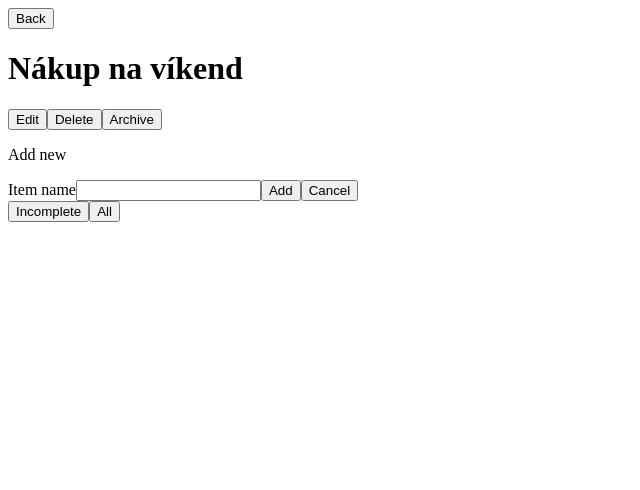
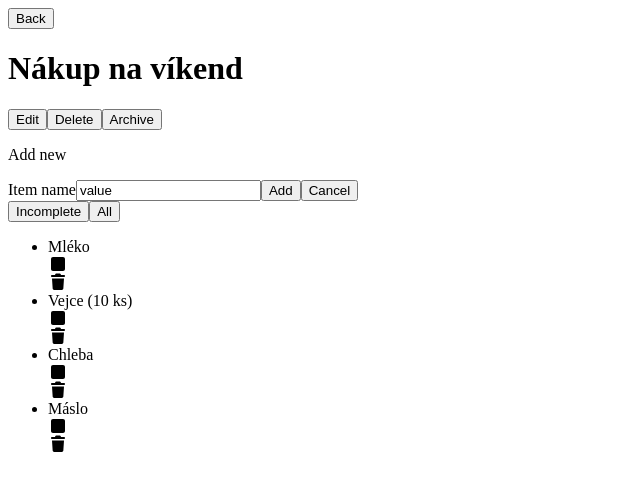
Before and after one commit to savcukova/shoppingList, a React (Vite) app: page / in a window 1280 px wide. Shown: the top 490 px of the page, without its empty margins (0-640 px from the left). Built offline with nearby package versions, Linux system fonts and the light colour scheme.

Commit message:
Updated Item, ItemList, and ListDetailPage components

```diff
--- a/src/components/Item.jsx
+++ b/src/components/Item.jsx
@@ -10,11 +10,10 @@ function Item({ item, onCheck, onDelete }) {
     <li>
       <span>{item.name}</span>
 
-      {/* changing state (done or no)*/}
       <div onClick={() => onCheck(item.id)}>
         <FontAwesomeIcon icon={item.done ? faCheckSquare : faSquare} />
       </div>
-      {/* deleting item*/}
+
       <div onClick={() => onDelete(item.id)}>
         <FontAwesomeIcon icon={faTrash} />
       </div>
--- a/src/components/ItemList.jsx
+++ b/src/components/ItemList.jsx
@@ -1,7 +1,29 @@
 import Item from "./Item.jsx";
 
-function ItemList() {
-  return <div></div>;
+function ItemList({ items, onCheck, onDeleteItem }) {
+  if (items.length === 0) {
+    return (
+      <div>
+        <p>No items</p>
+        <button>Add new</button>
+      </div>
+    );
+  }
+
+  return (
+    <>
+      <ul>
+        {items.map((item) => (
+          <Item
+            key={item.id}
+            item={item}
+            onCheck={() => onCheck(item.id)}
+            onDelete={() => onDeleteItem(item.id)}
+          />
+        ))}
+      </ul>
+    </>
+  );
 }
 
 export default ItemList;
--- a/src/routes/ListDetailPage.jsx
+++ b/src/routes/ListDetailPage.jsx
@@ -17,10 +17,33 @@ function ListDetailPage() {
   return (
     <div>
       <div>
-        <ListHeader name={list.name} isOwner={isOwner} />
-        <AddNewForm />
-        <ListTabs />
-        <ItemList />
+        <ListHeader
+          name={list.name}
+          isOwner={isOwner}
+          onBack={() => console.log("Back")}
+          onEdit={() => console.log("Edit")}
+          onDelete={() => console.log("Delete")}
+          onArchive={() => console.log("Archive")}
+        />
+        <AddNewForm
+          value={"value"}
+          onChange={() => {
+            console.log("Changed value");
+          }}
+          onAdd={() => console.log("Add new")}
+          onCancel={() => console.log("Cancel")}
+        />
+        <ListTabs
+          activeTab={"incomplete"}
+          onTabChange={() => {
+            console.log("Changed tab");
+          }}
+        />
+        <ItemList
+          items={list.items}
+          onCheck={() => console.log("Check item")}
+          onDeleteItem={() => console.log("Delete item")}
+        />
       </div>
       <ConfirmationDialog />
     </div>
```
